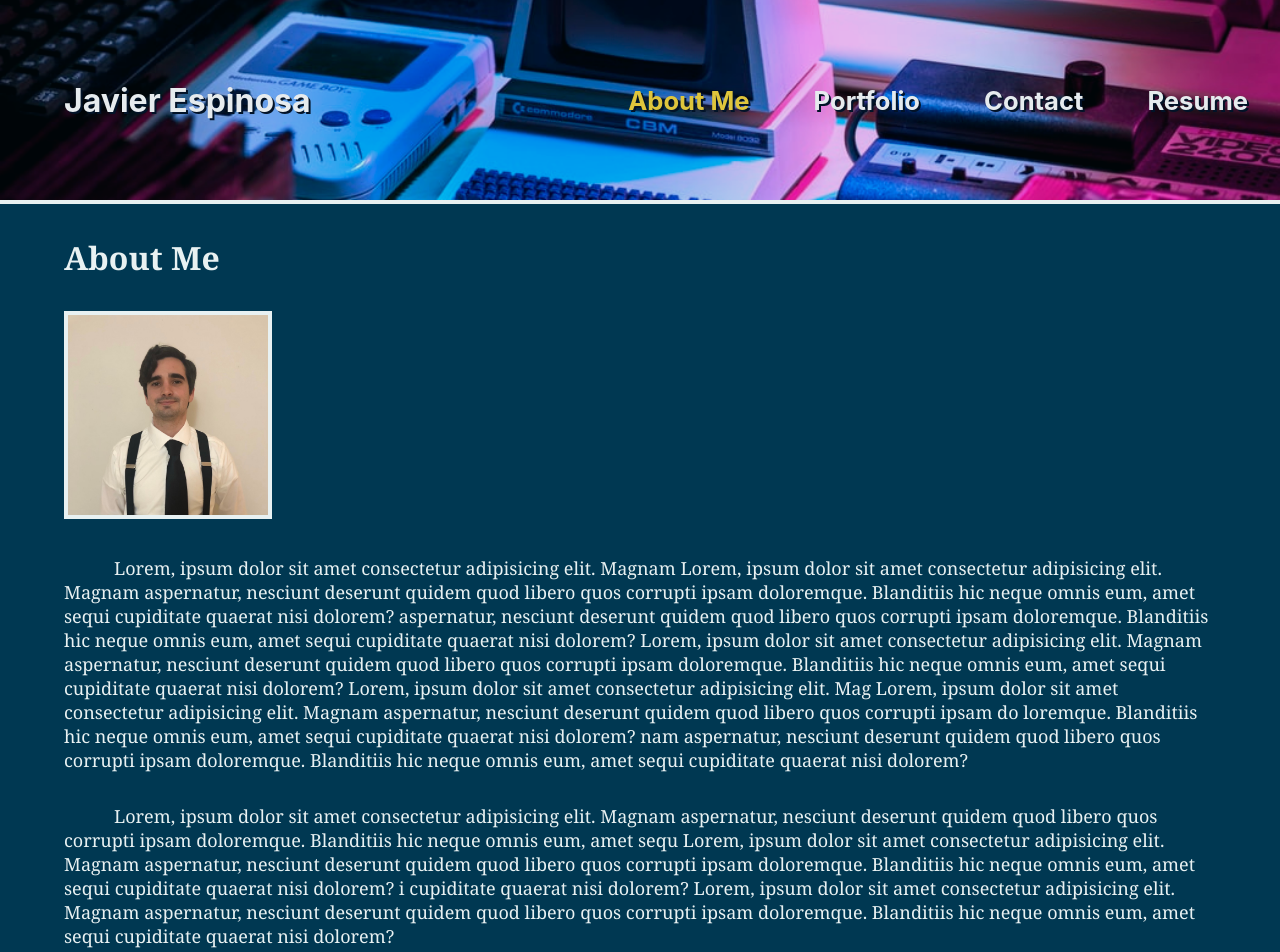
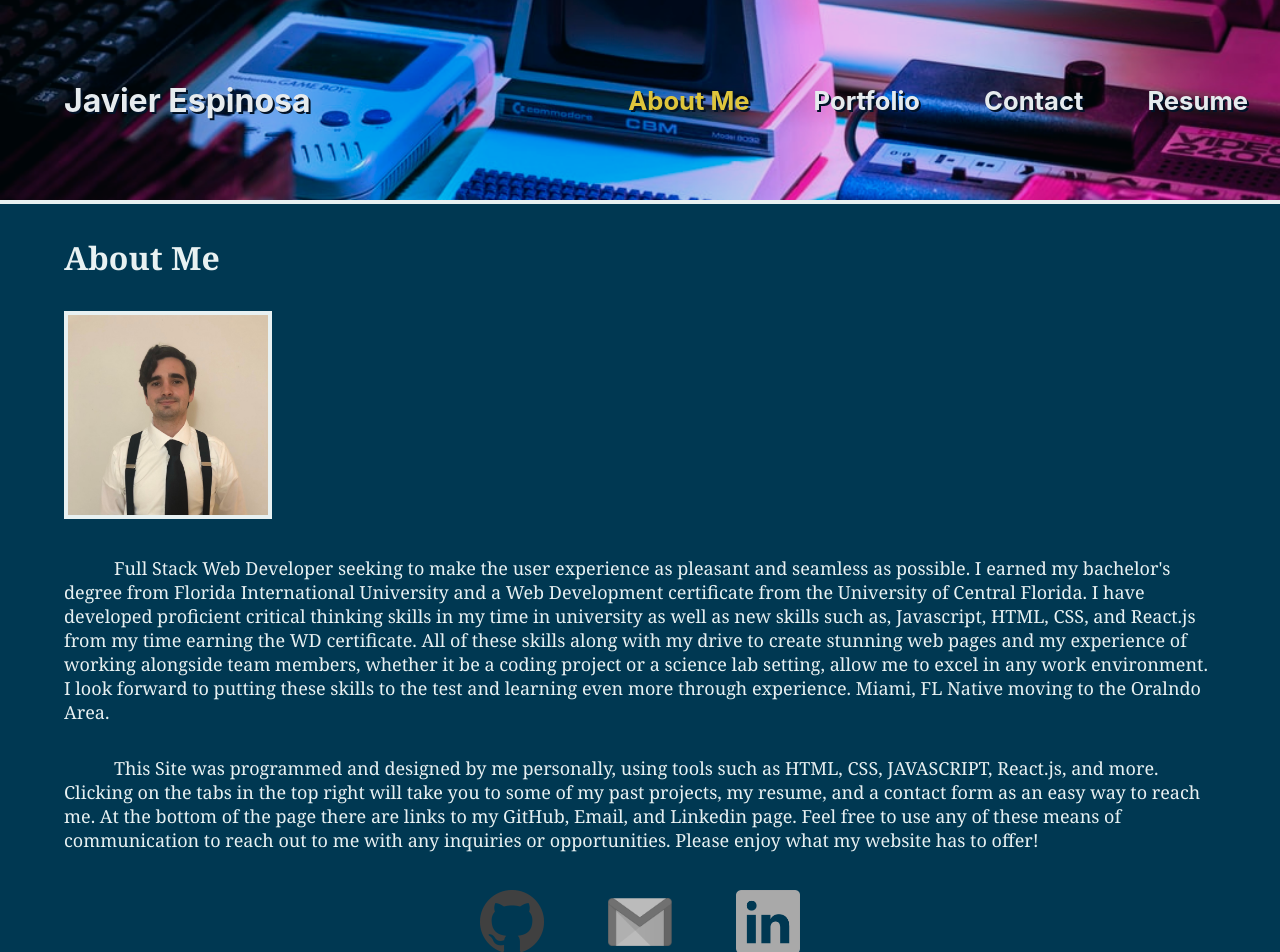
Before and after one commit to jespi116/React-Portfolio, a React (Create React App) app: page / in a window 1280 px wide. Shown: the top 952 px of the page. Built offline with nearby package versions, Linux system fonts and the light colour scheme.

Commit message:
about me updated, resume link added

```diff
--- a/src/components/About/index.js
+++ b/src/components/About/index.js
@@ -9,10 +9,10 @@ function About(){
             <h1 className="my-3">About Me</h1>
             <img src={img} alt="Javier" className="img"/>
             <p className="my-3 p">
-                Lorem, ipsum dolor sit amet consectetur adipisicing elit. Magnam Lorem, ipsum dolor sit amet consectetur adipisicing elit. Magnam aspernatur, nesciunt deserunt quidem quod libero quos corrupti ipsam doloremque. Blanditiis hic neque omnis eum, amet sequi cupiditate quaerat nisi dolorem? aspernatur, nesciunt deserunt quidem quod libero quos corrupti ipsam doloremque. Blanditiis hic neque omnis eum, amet sequi cupiditate quaerat nisi dolorem? Lorem, ipsum dolor sit amet consectetur adipisicing elit. Magnam aspernatur, nesciunt deserunt quidem quod libero quos corrupti ipsam doloremque. Blanditiis hic neque omnis eum, amet sequi cupiditate quaerat nisi dolorem? Lorem, ipsum dolor sit amet consectetur adipisicing elit. Mag Lorem, ipsum dolor sit amet consectetur adipisicing elit. Magnam aspernatur, nesciunt deserunt quidem quod libero quos corrupti ipsam do  loremque. Blanditiis hic neque omnis eum, amet sequi cupiditate quaerat nisi dolorem? nam aspernatur, nesciunt deserunt quidem quod libero quos corrupti ipsam doloremque. Blanditiis hic neque omnis eum, amet sequi cupiditate quaerat nisi dolorem?
+                Full Stack Web Developer seeking to make the user experience as pleasant and seamless as possible. I earned my bachelor's degree from Florida International University and a Web Development certificate from the University of Central Florida. I have developed proficient critical thinking skills in my time in university as well as new skills such as, Javascript, HTML, CSS, and React.js from my time earning the WD certificate. All of these skills along with my drive to create stunning web pages and my experience of working alongside team members, whether it be a coding project or a science lab setting, allow me to excel in any work environment. I look forward to putting these skills to the test and learning even more through experience. Miami, FL Native moving to the Oralndo Area.
             </p>
             <p className="p">
-                Lorem, ipsum dolor sit amet consectetur adipisicing elit. Magnam aspernatur, nesciunt deserunt quidem quod libero quos corrupti ipsam doloremque. Blanditiis hic neque omnis eum, amet sequ Lorem, ipsum dolor sit amet consectetur adipisicing elit. Magnam aspernatur, nesciunt deserunt quidem quod libero quos corrupti ipsam doloremque. Blanditiis hic neque omnis eum, amet sequi cupiditate quaerat nisi dolorem? i cupiditate quaerat nisi dolorem? Lorem, ipsum dolor sit amet consectetur adipisicing elit. Magnam aspernatur, nesciunt deserunt quidem quod libero quos corrupti ipsam doloremque. Blanditiis hic neque omnis eum, amet sequi cupiditate quaerat nisi dolorem?
+                This Site was programmed and designed by me personally, using tools such as HTML, CSS, JAVASCRIPT, React.js, and more. Clicking on the tabs in the top right will take you to some of my past projects, my resume, and a contact form as an easy way to reach me. At the bottom of the page there are links to my GitHub, Email, and Linkedin page. Feel free to use any of these means of communication to reach out to me with any inquiries or opportunities. Please enjoy what my website has to offer!
             </p>
         </section>
     );
--- a/src/components/Resume/index.js
+++ b/src/components/Resume/index.js
@@ -4,6 +4,7 @@ function Resume(){
     return(
         <section className="mx-5 my-3">
             <h1>Resume</h1>
+            <h3><a className="res" href="https://docs.google.com/document/d/1QOTK-O-ba4JcvnQr0m0Wj2YMJEzB4WcTiMr4mHtC4qI/edit?usp=sharing">Resume Link</a></h3>
             <h3>Front-End Proficiencies</h3>
             <ul className="ul">
                 <li>HTML</li>
--- a/src/index.css
+++ b/src/index.css
@@ -69,6 +69,15 @@ main{
   flex-wrap: wrap;
   align-items: center;
 
+}
+
+.res {
+  text-decoration: none;
+  color: #e8f1f2;
+}
+
+.res:hover {
+  color: #0bb6ff;
 }
 
 .space-between {
```
Also changed, not shown: 1 other file (tests, documents, lock files or other folders).
